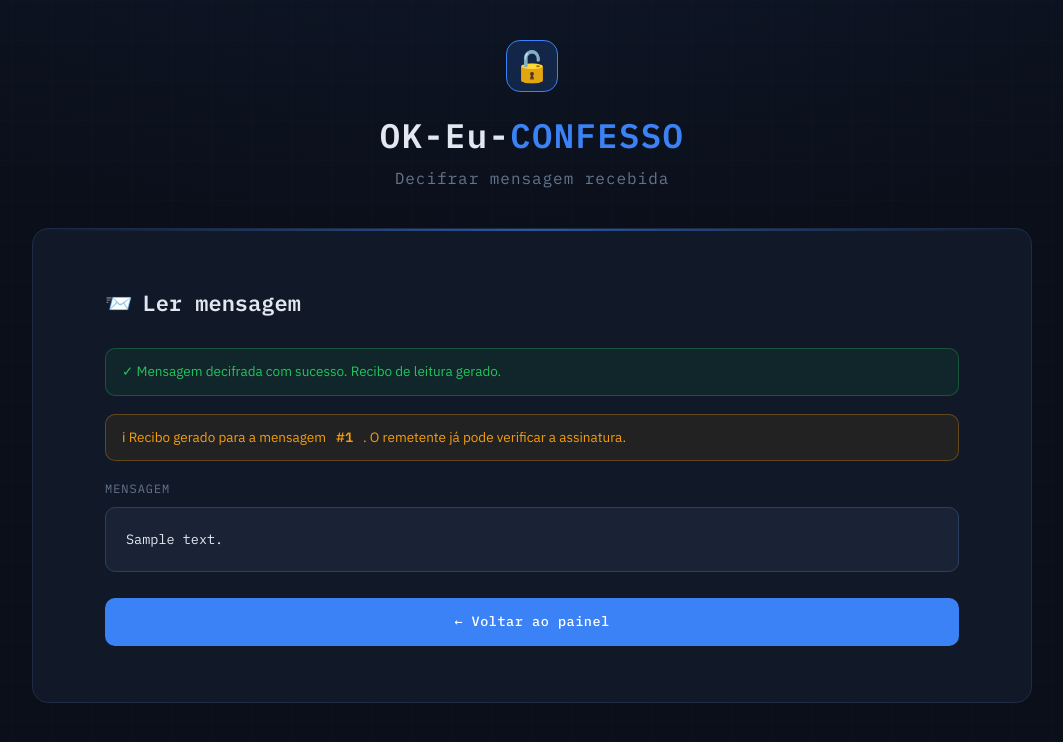
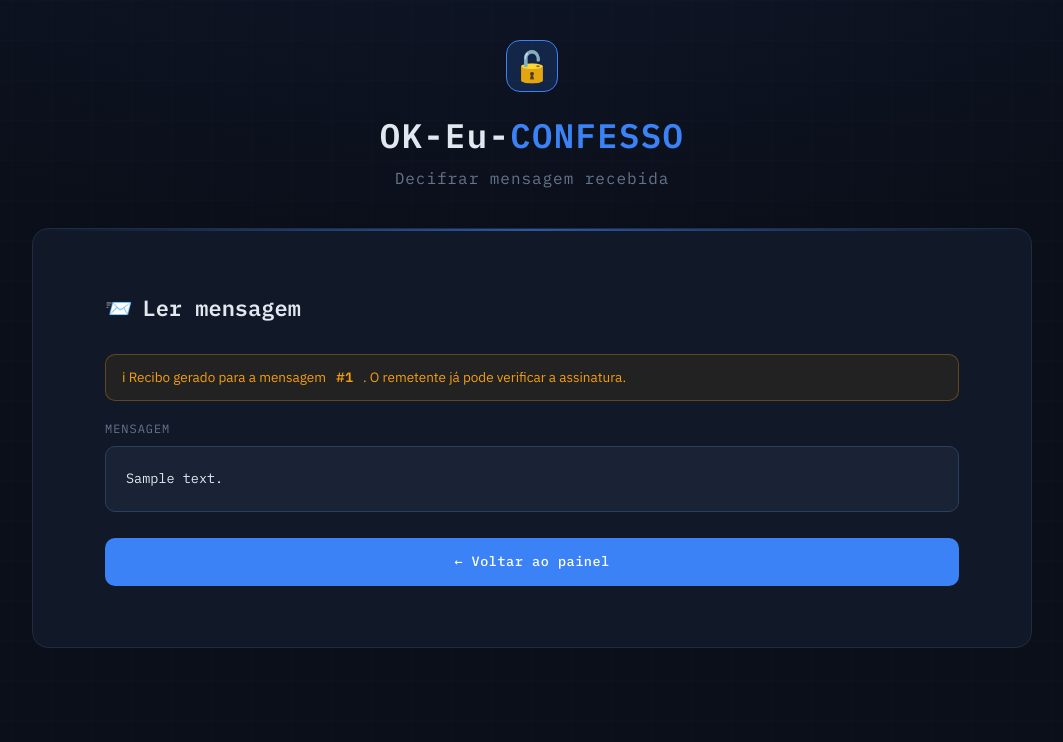
Before and after one commit to AndrePutoi/Grupo-G-ok-eu-confesso, a Flask app: template app/templates/receiver/receive.html in a window 1280 px wide. Shown: the top 742 px of the page, without its empty margins (108-1171 px from the left). Run offline with Flask 3, Linux system fonts and the light colour scheme; the template is opened without the code that fills it: most values are stand-ins (such as "Sample title", 1, 10 or a date in 2020).

Commit message:
Remove alerta duplicado e adiciona gitignore

```diff
--- a/app/templates/receiver/receive.html
+++ b/app/templates/receiver/receive.html
@@ -27,7 +27,6 @@
       {% endwith %}
 
       {% if decrypted_body %}
-        <div class="alert alert-success">✓ Mensagem decifrada com sucesso. Recibo de leitura gerado.</div>
 
         {% if receipt_id %}
           <div class="alert alert-warn">
```
Also changed, not shown: 1 other file.
